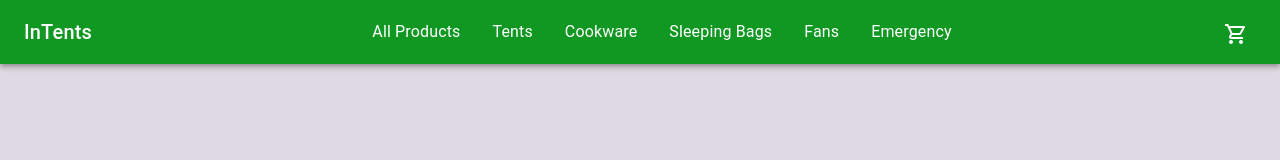
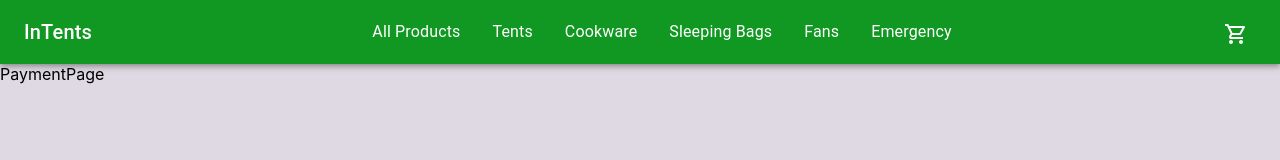
Before and after one commit to kitsi/InTents, a React (Create React App) app in the folder client-side/: page /payment in a window 1280 px wide. Shown: the top 160 px of the page. Built offline with nearby package versions, Linux system fonts and the light colour scheme.

Commit message:
Create route for payment page

```diff
--- a/client-side/src/Router.js
+++ b/client-side/src/Router.js
@@ -2,6 +2,7 @@ import { Route, Routes } from "react-router-dom";
 
 import CartPage from "./components/CartPage/CartPage";
 import ProductsPage from "./components/ProductsPage/ProductsPage";
+import PaymentPage from "./components/PaymentPage/PaymentPage";
 import React from "react";
 
 function Router() {
@@ -10,6 +11,7 @@ function Router() {
       <Route path="/cart" element={<CartPage />} />
       <Route path="/products" element={<ProductsPage />} />
       <Route path="/products/categories/:category" element={<ProductsPage />} />
+      <Route path="/payment" element={<PaymentPage />} />
     </Routes>
   );
 }
```
